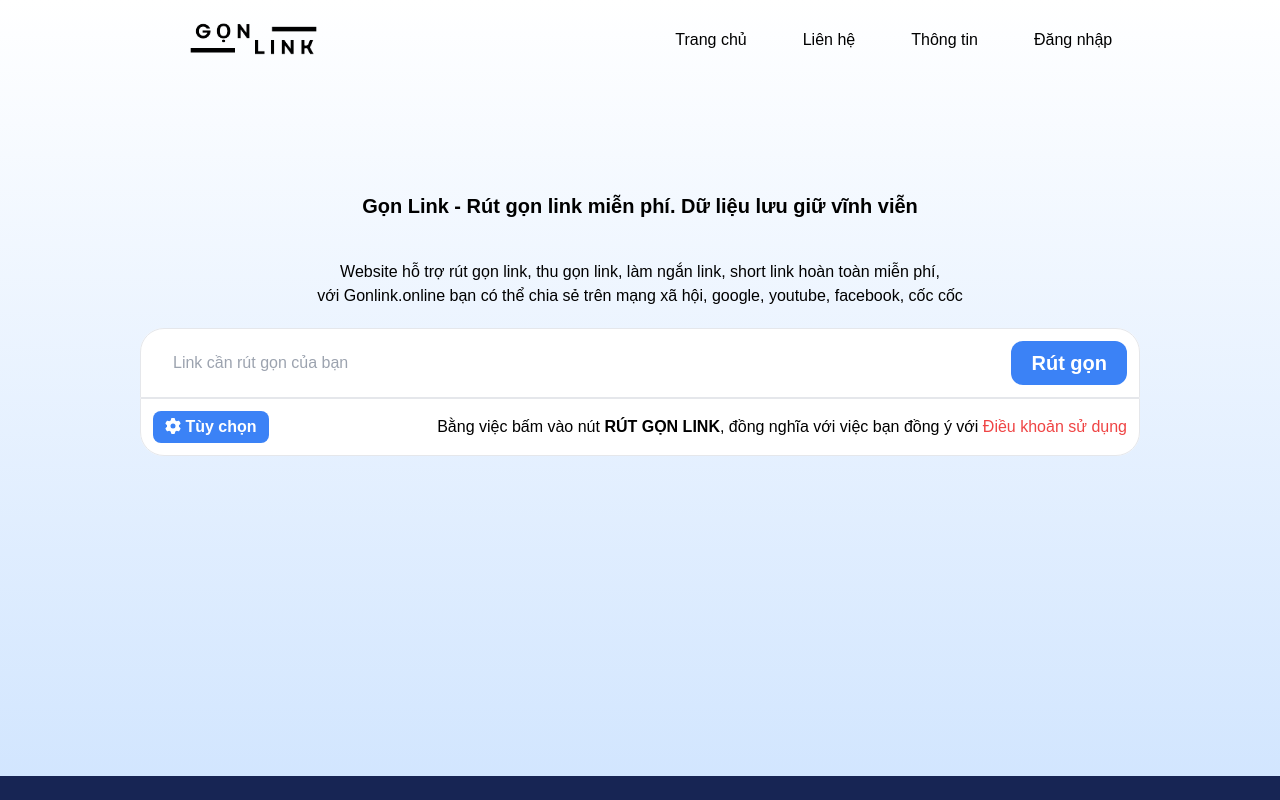
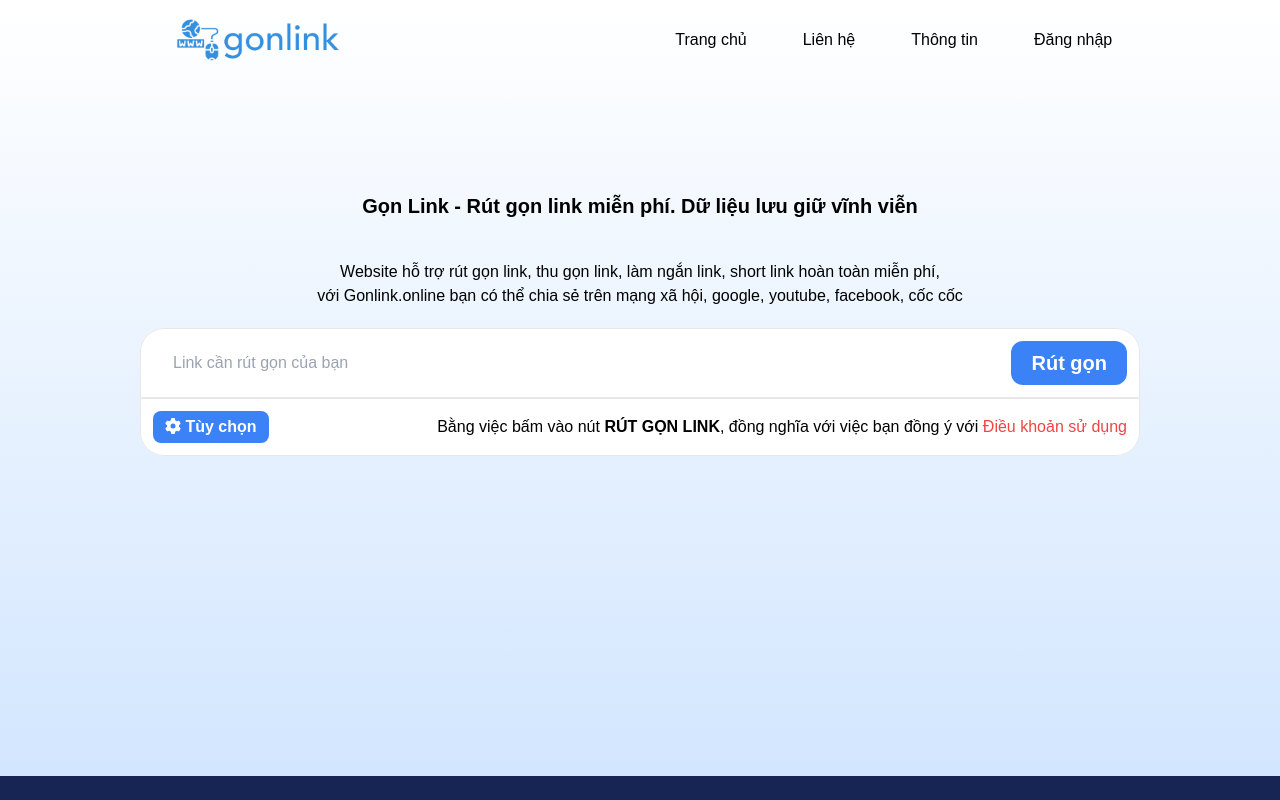
Before and after one commit to ToHieuDong/Deploy_gonlink.online, a React (Vite) app in the folder frontend/: page /page/home in a window 1280 px wide. Shown: the top 800 px of the page. Built offline with nearby package versions, Linux system fonts and the light colour scheme.

Commit message:
fix logo

```diff
--- a/frontend/src/Components/Header.jsx
+++ b/frontend/src/Components/Header.jsx
@@ -25,7 +25,7 @@ export default function Header() {
     <div>
       <div className="hidden md:block">
         <div className='flex justify-around items-center p-1'>
-          <img src="./../Logo.png" alt="" className='w-[180px]' onClick={()=>navigate("/")}/>
+          <img src="/src/assets/Logo.png" alt="" className='w-[180px]' onClick={()=>navigate("/")}/>
           <ul className='flex gap-4 md:gap-14'>
             <li className='flex items-center hover:text-blue-500 cursor-pointer'> <Link to={"home"}>Trang chủ</Link> </li>
             <li className='flex items-center hover:text-blue-500 cursor-pointer'> <Link to={"contact"}>Liên hệ</Link> </li>
--- a/frontend/src/Pages/LinkManagement.jsx
+++ b/frontend/src/Pages/LinkManagement.jsx
@@ -329,11 +329,11 @@ export default function LinkManagement() {
             </div>
 
             <div>
-              <select className="mt-5 p-2 border rounded bg-white text-gray-700" value={selectedOption} onChange={handleChange}>
+              {/* <select className="mt-5 p-2 border rounded bg-white text-gray-700" value={selectedOption} onChange={handleChange}>
                 <option value="all-days">Tất cả</option>
                 <option value="week">Tuần gần nhất</option>
                 <option value="month">Tháng gần nhất</option>
-              </select>
+              </select> */}
 
               <button onClick={exportToExcel} className="mt-5 p-2 bg-blue-500 hover:bg-blue-700 cursor-pointer text-white font-bold mx-5 rounded"><FontAwesomeIcon icon={faDownload} /> Excel</button>
             </div>
```
Also changed, not shown: frontend/src/assets/Logo.png, frontend/src/assets/Logo1.png (added).
